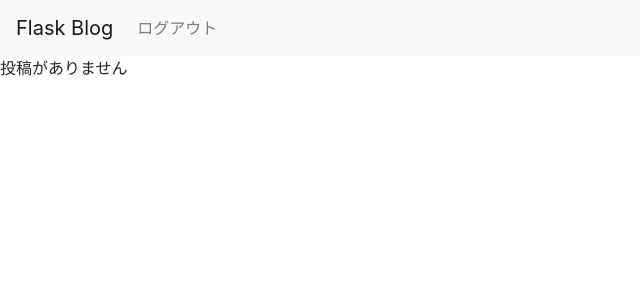
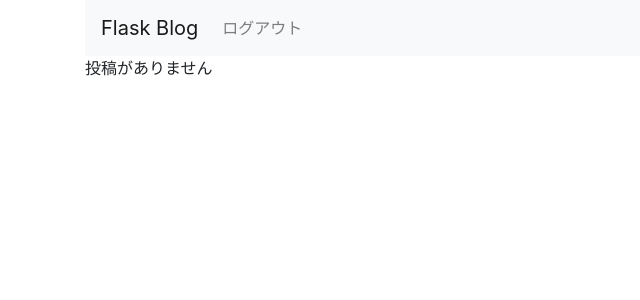
Before and after one commit to RikuKoshiba/Flask_H_20230601, a Flask app: page / in a window 1280 px wide. Shown: the top 300 px of the page, without its empty margins (0-640 px from the left). Run offline with Flask 3, Linux system fonts and the light colour scheme; the visitor is signed in with stand-in values (Sample User, id 1); some libraries are stand-ins or nearby versions.

Commit message:
edit class container

```diff
--- a/SokiGoto/application/flask_blog/templates/layout.html
+++ b/SokiGoto/application/flask_blog/templates/layout.html
@@ -6,7 +6,7 @@
 <script src="https://cdnjs.cloudflare.com/ajax/libs/popper.js/1.12.9/umd/popper.min.js"></script>
 <script src="https://maxcdn.bootstrapcdn.com/bootstrap/4.0.0/js/bootstrap.min.js"></script>
 
-<div container>
+<div class="container">
     <nav class="navbar navbar-expand-lg navbar-light bg-light">
         <a class="navbar-brand" href="{{url_for('show_entries')}}">Flask Blog</a>
         <button class="navbar-toggler" type="button" data-toggle="collapse" data-target="#navbarNav" aria-controls="navbarNav" aria-expanded="false" aria-label="Toggle navigation">
--- a/SokiGoto/calcsalary_app/salary_calc/templates/layout.html
+++ b/SokiGoto/calcsalary_app/salary_calc/templates/layout.html
@@ -6,7 +6,7 @@
 <script src="https://cdnjs.cloudflare.com/ajax/libs/popper.js/1.12.9/umd/popper.min.js"></script>
 <script src="https://maxcdn.bootstrapcdn.com/bootstrap/4.0.0/js/bootstrap.min.js"></script>
 
-<div container>
+<div class="container">
     <nav class="navbar navbar-expand-lg navbar-light bg-light">
         <a class="navbar-brand" href="{{url_for('input')}}">計算給与アプリ</a>
     </nav>
```
